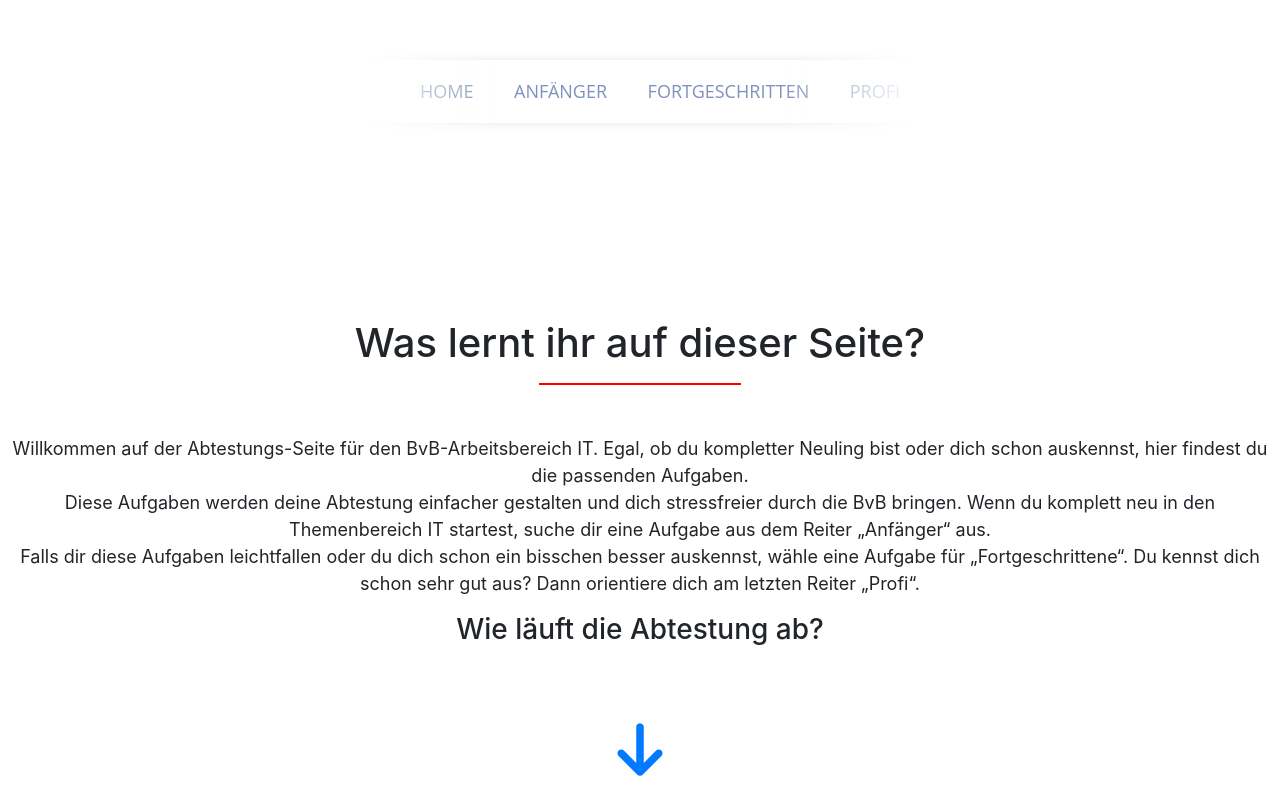
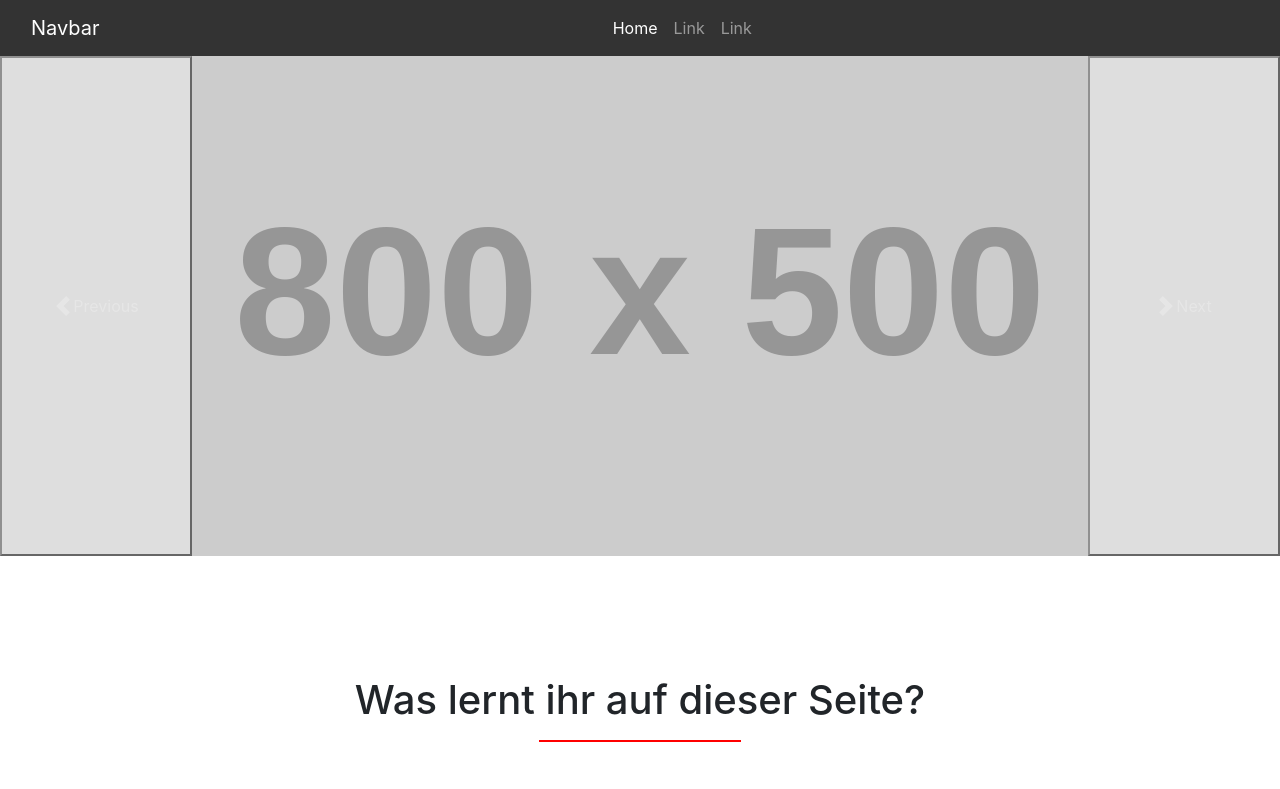
Before and after one commit to lxstOni/IT-Basic-Webapp, a plain HTML site: page index.html in a window 1280 px wide. Shown: the top 789 px of the page. Drawn offline with nearby package versions, Linux system fonts and the light colour scheme; placeholder pictures from the web are drawn by us.

Commit message:
backup commit 10.07.2024

```diff
--- a/index.html
+++ b/index.html
@@ -9,22 +9,50 @@
     <title>BVB Kaban</title>
 </head>
 <body>
-    <nav>
-      <ul>
-        <li>
-          <a href="index.html">Home</a>
-        </li>
-        <li>
-          <a href="beginner.html">Anfänger</a>
-        </li>
-        <li>
-          <a href="medium.html">Fortgeschritten</a>
-        </li>
-        <li>
-          <a href="immediate.html">Profi</a>
-        </li>
-      </ul>
+  <body>
+    <nav class="navbar navbar-expand-lg navbar-dark">
+        <div class="container-fluid">
+            <a class="navbar-brand" href="#">Navbar</a>
+            <button class="navbar-toggler" type="button" data-bs-toggle="collapse" data-bs-target="#navbarSupportedContent" aria-controls="navbarSupportedContent" aria-expanded="false" aria-label="Toggle navigation">
+                <span class="navbar-toggler-icon"></span>
+            </button>
+            <div class="collapse navbar-collapse" id="navbarSupportedContent">
+                <ul class="navbar-nav mx-auto mb-2 mb-lg-0">
+                    <li class="nav-item">
+                        <a class="nav-link active" aria-current="page" href="#">Home</a>
+                    </li>
+                    <li class="nav-item">
+                        <a class="nav-link" href="#">Link</a>
+                    </li>
+                    <li class="nav-item">
+                        <a class="nav-link" href="#">Link</a>
+                    </li>
+                </ul>
+            </div>
+        </div>
     </nav>
+
+    <div id="carouselExampleControls" class="carousel slide" data-bs-ride="carousel">
+        <div class="carousel-inner">
+            <div class="carousel-item active">
+                <img src="https://via.placeholder.com/800x500" alt="...">
+            </div>
+            <div class="carousel-item">
+                <img src="https://via.placeholder.com/800x500" alt="...">
+            </div>
+            <div class="carousel-item">
+                <img src="https://via.placeholder.com/800x500" alt="...">
+            </div>
+        </div>
+        <button class="carousel-control-prev" type="button" data-bs-target="#carouselExampleControls" data-bs-slide="prev">
+            <span class="carousel-control-prev-icon" aria-hidden="true"></span>
+            <span class="visually-hidden">Previous</span>
+        </button>
+        <button class="carousel-control-next" type="button" data-bs-target="#carouselExampleControls" data-bs-slide="next">
+            <span class="carousel-control-next-icon" aria-hidden="true"></span>
+            <span class="visually-hidden">Next</span>
+        </button>
+    </div>
     <div id="explanation">
       <h1 class="headlines">Was lernt ihr auf dieser Seite?</h1>
       <hr>
@@ -51,15 +79,17 @@
       <table>
         <thead>
             <tr>
-                <th>Phase 1</th>
-                <th>Phase 2</th>
+                <th>Ankommensphase</th>
+                <th>Kompetenzanalyse</th>
+                <th>Berufliche Orientierung</th>
                 <th>Phase 3</th>
             </tr>
         </thead>
         <tbody>
             <tr>
-                <td>Daten 1</td>
-                <td>Daten 2</td>
+                <td>Dauer: ca. 2 Wochen</td>
+                <td>Dauer ca. 6 Wochen</td>
+                <td>Rest der BVB</td>
                 <td>Daten 3</td>
             </tr>
             <!-- Weitere Zeilen je nach Bedarf -->
--- a/style.css
+++ b/style.css
@@ -19,38 +19,7 @@ body {
 
 
 
-nav {
-  max-width: 960px;
-  mask-image: linear-gradient(90deg, rgba(255, 255, 255, 0) 0%, #ffffff 25%, #ffffff 75%, rgba(255, 255, 255, 0) 100%);
-  margin: 0 auto;
-  padding: 60px 0;
-}
 
-nav ul {
-  text-align: center;
-  background: linear-gradient(90deg, rgba(255, 255, 255, 0) 0%, rgba(255, 255, 255, 0.2) 25%, rgba(255, 255, 255, 0.2) 75%, rgba(255, 255, 255, 0) 100%);
-  box-shadow: 0 0 10px rgba(0, 0, 0, 0.1), inset 0 0 1px rgba(255, 255, 255, 0.6);
-}
-/*2874b2*/
-nav ul li {
-  display: inline-block;
-}
-
-nav ul li a {
-  padding: 18px;
-  font-family: "Open Sans";
-  text-transform:uppercase;
-  color: rgba(0, 35, 122, 0.5);
-  font-size: 18px;
-  text-decoration: none;
-  display: block;
-}
-
-nav ul li a:hover {
-  box-shadow: 0 0 10px rgba(0, 0, 0, 0.1), inset 0 0 1px rgba(255, 255, 255, 0.6);
-  background: rgba(255, 255, 255, 0.1);
-  color: rgba(0, 35, 122, 0.7);
-}
 
 
 #explanation {
@@ -138,3 +107,18 @@ footer {
   background: linear-gradient(#00b4d8,#009eca);
   min-height: 50px;
 }
+
+.navbar {
+  background-color: #333;
+  color: #fff;
+}
+
+.carousel-inner {
+  height: 500px;
+}
+
+.carousel-item img {
+  width: 100%;
+  height: 500px;
+  object-fit: cover;
+}
```
